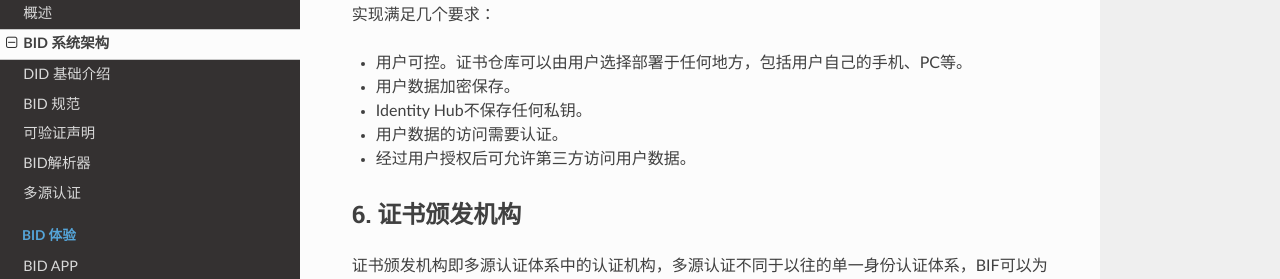
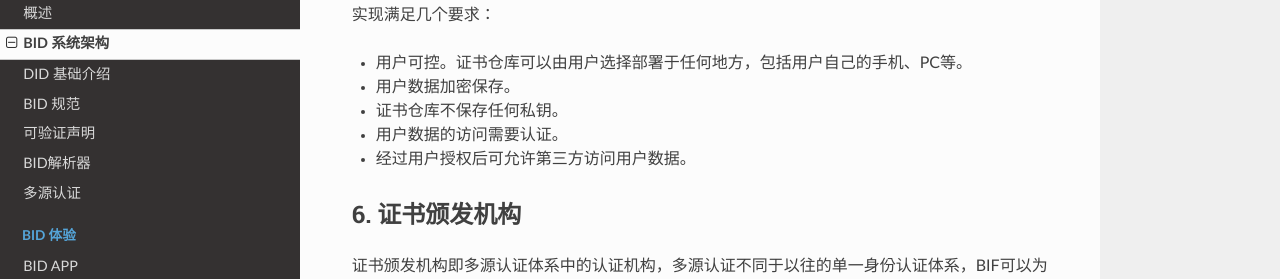
Before and after one commit to teleinfo-bif/bid-document, an MkDocs documentation site: the page built from docs/introduce/architecture.md, in a window 1280 px wide and 900 px high, scrolled down 2626 px. Shown: the part 242-521 px from the top of the window. Built offline with MkDocs 1.6.1, drawn with Linux system fonts in a browser that asks for light colours; nearby versions of some CDN libraries; old or Windows-style settings are respelled for this version of MkDocs.

Commit message:
no message

```diff
--- a/docs/introduce/architecture.md
+++ b/docs/introduce/architecture.md
@@ -60,7 +60,7 @@
 
 - 用户可控。证书仓库可以由用户选择部署于任何地方，包括用户自己的手机、PC等。
 - 用户数据加密保存。
-- Identity Hub不保存任何私钥。
+- 证书仓库不保存任何私钥。
 - 用户数据的访问需要认证。
 - 经过用户授权后可允许第三方访问用户数据。
 
```
